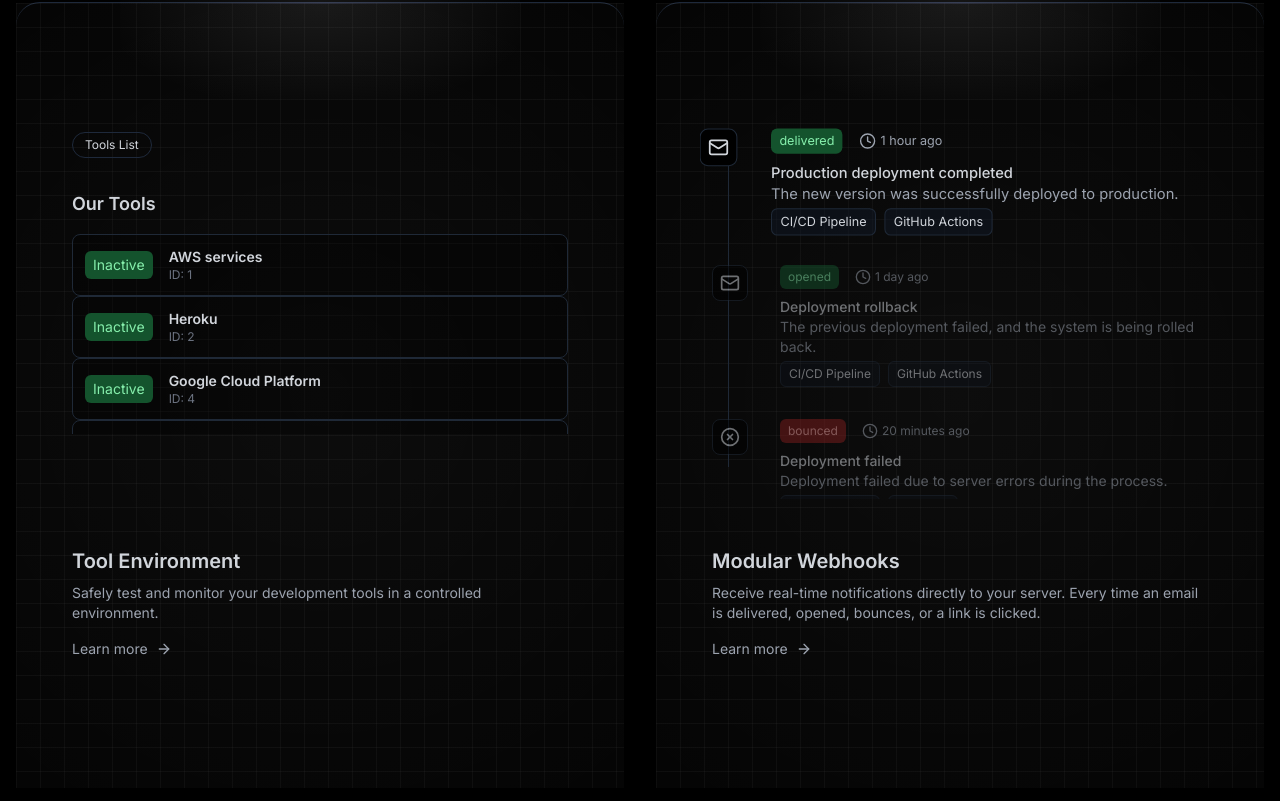
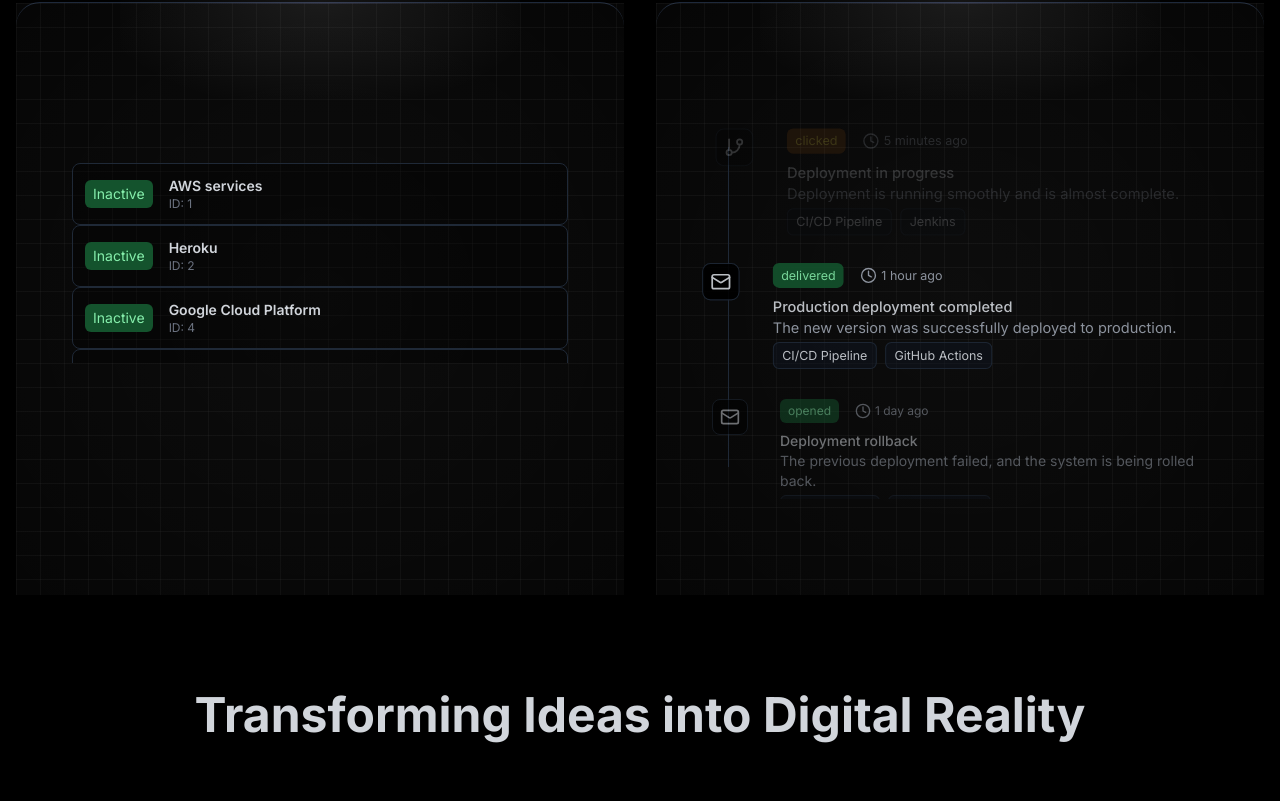
Before and after one commit to Matuzay32/company-01, a Next.js app: page /services/web-development in a window 1280 px wide. Shown: the part 910-1711 px from the top of the page. Built offline with nearby package versions, Linux system fonts and the light colour scheme.

Commit message:
Changes en deployments sections

```diff
--- a/components/Development/Development.tsx
+++ b/components/Development/Development.tsx
@@ -216,15 +216,9 @@
               transition={{ duration: 0.5 }}
             >
               <div className="relative z-10 h-[400px] overflow-hidden  p-8">
-                <div className="mb-8">
-                  <span className="inline-flex items-center rounded-full border border-to-black p-8 px-3 py-1 text-xs">
-                    Tools List
-                  </span>
-                </div>
                 <div className="relative mb-8"></div>
 
                 <div className="space-y-4">
-                  <h3 className="text-lg font-semibold">Our Tools</h3>
                   <div className="overflow-y-auto max-h-[200px] scrollbar-hide">
                     <AnimatePresence>
                       {responses.map((tool, index) => (
@@ -261,19 +255,6 @@
                     </AnimatePresence>
                   </div>
                 </div>
-              </div>
-              <div className="z-10 p-8">
-                <h2 className="text-xl font-semibold">Tool Environment</h2>
-                <p className="mt-2 text-sm text-gray-400">
-                  Safely test and monitor your development tools in a controlled
-                  environment.
-                </p>
-                <a
-                  href="#"
-                  className="mt-4 inline-flex items-center text-sm text-gray-400 hover:text-white transition-colors duration-200"
-                >
-                  Learn more <ArrowRight className="ml-2 h-4 w-4" />
-                </a>
               </div>
             </motion.div>
           </CustomSection>
@@ -355,20 +336,6 @@
                   </AnimatePresence>
                 </div>
               </div>
-              <div className="z-10 p-8">
-                <h2 className="text-xl font-semibold">Modular Webhooks</h2>
-                <p className="mt-2 text-sm text-gray-400">
-                  Receive real-time notifications directly to your server. Every
-                  time an email is delivered, opened, bounces, or a link is
-                  clicked.
-                </p>
-                <a
-                  href="#"
-                  className="mt-4 inline-flex items-center text-sm text-gray-400 hover:text-white transition-colors duration-200"
-                >
-                  Learn more <ArrowRight className="ml-2 h-4 w-4" />
-                </a>
-              </div>
             </motion.div>
           </CustomSection>
         </div>
--- a/components/Development/EnhancedDevelopmentServices.tsx
+++ b/components/Development/EnhancedDevelopmentServices.tsx
@@ -137,7 +137,6 @@
         </motion.h2>
 
         <div className="mt-16">
-          <h2 className="text-4xl font-bold text-center mb-8">Our Services</h2>
           <div className="grid grid-cols-1 md:grid-cols-2 gap-8">
             {services.map((service, index) => (
               <CustomCard gradientColor="#46ffe0">
```
